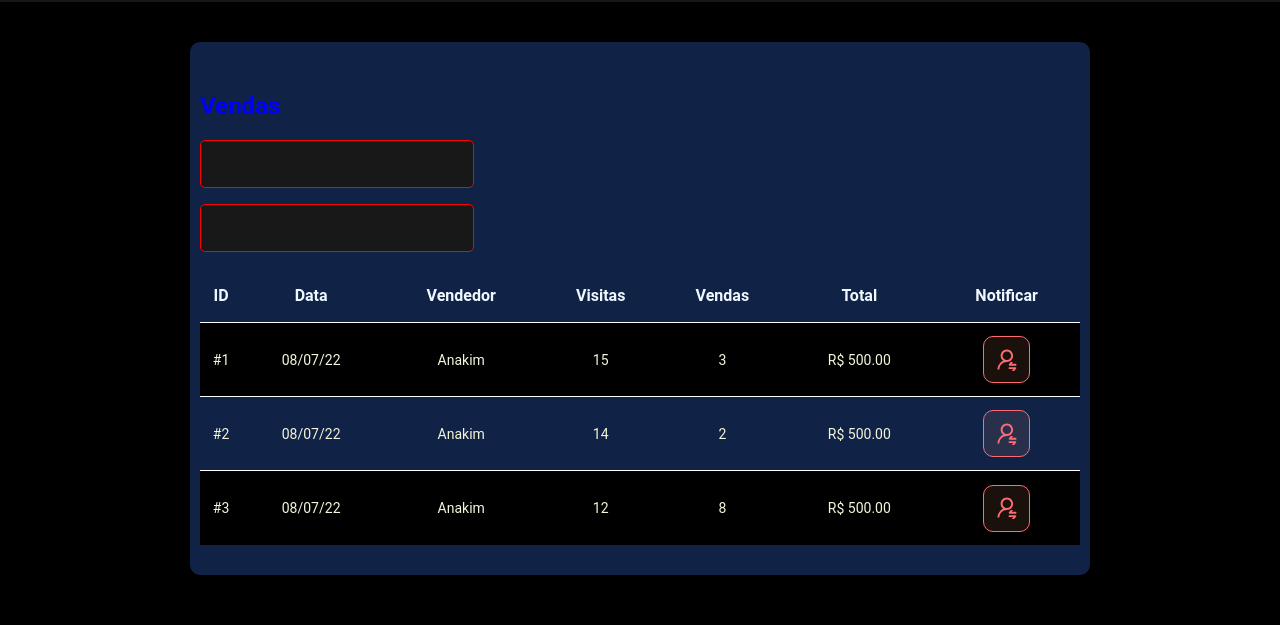
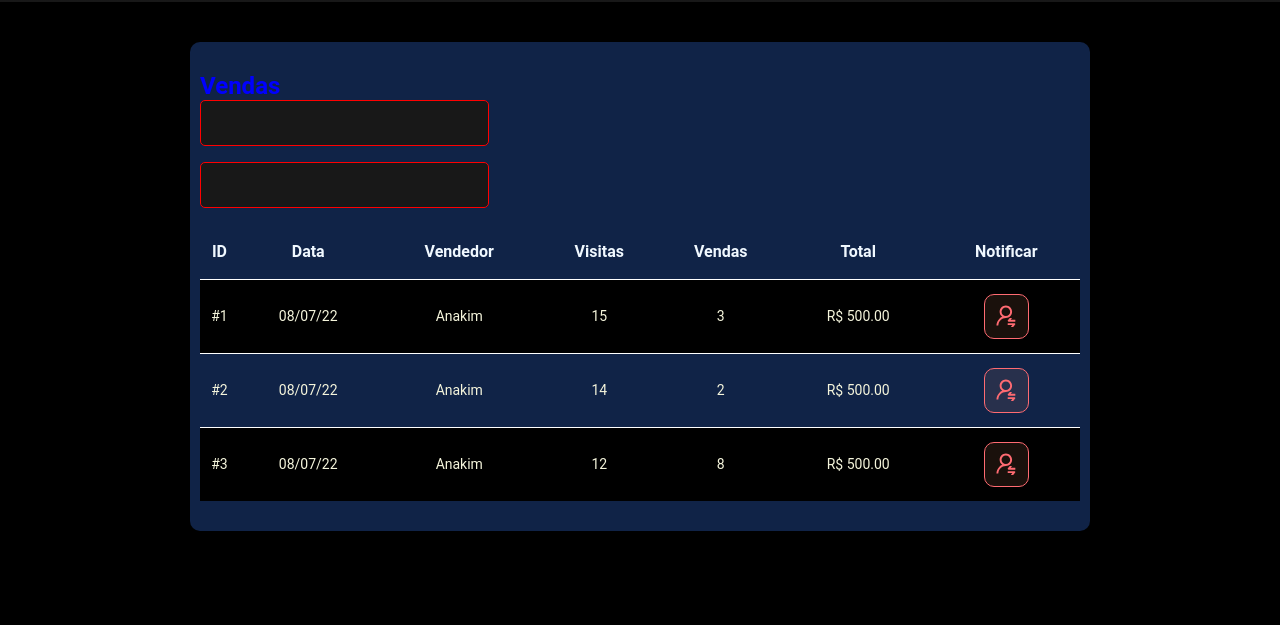
Before and after one commit to falconi879/DS-META-CSS, a plain HTML site: page index.html in a window 1280 px wide. Shown: the part 218-843 px from the top of the page. After the commit the page ends 800 px from the top, so only its background shows below. Drawn offline with Linux system fonts and the light colour scheme.

Commit message:
alterando CSS

```diff
--- a/style.css
+++ b/style.css
@@ -1,6 +1,13 @@
 @import url('https://fonts.googleapis.com/css2? família=Roboto:wght@300;400;700&display=swap');
 
 /*basico da pagina a familia de fonte, cor da fonte,cor de fundo etc..*/
+
+* {
+    font-family: 'Roboto', sans-serif;
+    box-sizing: border-box;
+    margin: 0;
+    padding: 0;
+}
 
 body,
 html {
```
